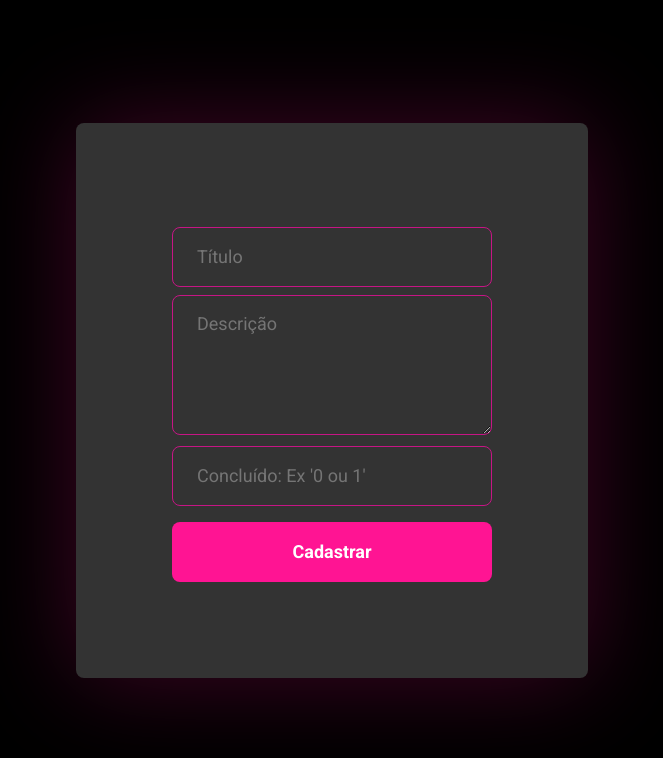
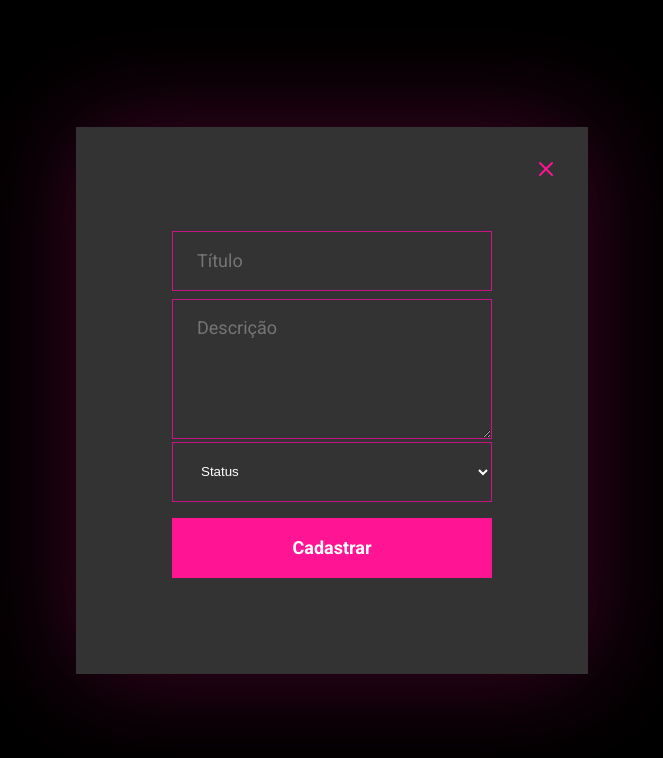
Before and after one commit to jordanamomberg/lista-tarefas, a React (Create React App) app in the folder frontend/: page /cadastro in a window 1280 px wide. Shown: the top 758 px of the page, without its empty margins (308-971 px from the left). Built offline with nearby package versions, Linux system fonts and the light colour scheme.

Commit message:
selected + closeButton

```diff
--- a/frontend/src/global.css
+++ b/frontend/src/global.css
@@ -21,14 +21,22 @@ button {
     cursor: pointer;
 }
 
-form input {
+form input,
+form select {
     width: 100%;
     height: 60px;
     border: 1px solid #C71585;
-    border-radius: 8px;
     padding: 0 24px;
     background-color: #333;
     color: white;
+}
+
+form select option:hover {
+    -moz-appearance: none;
+-webkit-appearance: none;
+    background-color: #C71585;
+        box-shadow: 0 0 10px 100px #C71585 inset;
+
 }
 
 form textarea {
@@ -36,7 +44,6 @@ form textarea {
     min-height: 140px;
     resize: vertical;
     border: 1px solid #C71585;
-    border-radius: 8px;
     padding: 16px 24px;
     line-height: 24px;
     background-color: #333;
@@ -49,7 +56,6 @@ form textarea {
     height: 60%;
     background: #FF1493;
     border: 0;
-    border-radius: 8px;
     color: #fff;
     font-weight: 700;
     margin-top: 16px;
--- a/frontend/src/pages/EditTask/index.js
+++ b/frontend/src/pages/EditTask/index.js
@@ -1,5 +1,6 @@
 import React, { useState } from "react";
 import { useHistory, useLocation, useParams } from "react-router-dom";
+import { FiX } from "react-icons/fi";
 
 import api from "../../services/api";
 
@@ -36,6 +37,10 @@ export default function NewTask() {
   return (
     <div className="new-task-container">
       <div className="content">
+        <button className="close" onClick={() => history.push('/')}>
+          <FiX size={24} color="#FF1493"/>
+        </button>
+
         <form onSubmit={handleNewTask}>
           <input
             placeholder="Título"
@@ -49,15 +54,28 @@ export default function NewTask() {
             onChange={(e) => setDescription(e.target.value)}
           />
 
-          <input
-            placeholder="Concluído: Ex '0 ou 1'"
-            value={status}
-            onChange={(e) => setStatus(e.target.value)}
-          />
+          <select onChange={(e) => setStatus(e.target.value)}>
+            <option value="" >Concluído</option>
+            <option
+              value="1"
 
-          <button className="button">Editar</button>
+            >
+              Sim
+            </option>
+            <option
+              value="0"
+            >
+              Não
+            </option>
+          </select>
+
+          <button className="button">Salvar alterações</button>
         </form>
       </div>
     </div>
   );
 }
+
+// placeholder="Concluído: Ex '0 ou 1'"
+// value={status}
+// onChange={(e) => setStatus(e.target.value)}
--- a/frontend/src/pages/EditTask/styles.css
+++ b/frontend/src/pages/EditTask/styles.css
@@ -14,11 +14,19 @@
     padding: 96px;
     background: #333;
     box-shadow: 0 0 100px rgba(255, 20, 147, 0.25);
-    border-radius: 8px;
 
     display: flex;
     justify-content: space-between;
     align-items: center;
+    position: relative;
+}
+
+.new-task-container .close {
+    position: absolute;
+    right: 30px;
+    top: 30px;
+    background: transparent;
+    border: none;
 }
 
 .new-task-container .content form {
--- a/frontend/src/pages/NewTask/index.js
+++ b/frontend/src/pages/NewTask/index.js
@@ -1,5 +1,6 @@
 import React, { useState } from "react";
 import { useHistory } from "react-router-dom";
+import { FiX } from "react-icons/fi";
 
 import api from "../../services/api";
 
@@ -21,6 +22,7 @@ export default function NewTask() {
       concluido:status,
     };
 
+    console.log(data)
     try {
       await api.post("/tarefas", data);
 
@@ -33,6 +35,10 @@ export default function NewTask() {
   return (
     <div className="new-task-container">
       <div className="content">
+        <button className="close" onClick={() => history.push('/')}>
+          <FiX size={24} color="#FF1493"/>
+        </button>
+
         <form onSubmit={handleNewTask}>
           <input
             placeholder="Título"
@@ -46,11 +52,20 @@ export default function NewTask() {
             onChange={(e) => setDescription(e.target.value)}
           />
 
-          <input
-            placeholder="Concluído: Ex '0 ou 1'"
-            value={status}
-            onChange={(e) => setStatus(e.target.value)}
-          />
+          <select onChange={(e) => setStatus(e.target.value)}>
+            <option value="" >Status</option>
+            <option
+              value="1"
+
+            >
+              OK
+            </option>
+            <option
+              value="0"
+            >
+              Não OK
+            </option>
+          </select>
 
           <button className="button">Cadastrar</button>
         </form>
--- a/frontend/src/pages/NewTask/styles.css
+++ b/frontend/src/pages/NewTask/styles.css
@@ -14,11 +14,19 @@
     padding: 96px;
     background: #333;
     box-shadow: 0 0 100px rgba(255, 20, 147, 0.25);
-    border-radius: 8px;
 
     display: flex;
     justify-content: space-between;
     align-items: center;
+    position: relative;
+}
+
+.new-task-container .close {
+    position: absolute;
+    right: 30px;
+    top: 30px;
+    background: transparent;
+    border: none;
 }
 
 .new-task-container .content form {
--- a/frontend/src/pages/Tasks/index.js
+++ b/frontend/src/pages/Tasks/index.js
@@ -47,7 +47,7 @@ export default function Tasks() {
 
             <strong>Concluído:</strong>
             <p>
-              {task.concluido === 0 ? (
+              {task.concluido == 0 ? (
                 <FiXCircle size={18} color="#FF0000" />
               ) : (
                 <FiCheckCircle size={18} color="#32CD32" />
--- a/frontend/src/pages/Tasks/styles.css
+++ b/frontend/src/pages/Tasks/styles.css
@@ -29,7 +29,6 @@
 .task-container ul li {
     background: #333;
     box-shadow: 0 0 50px rgba(255, 20, 147, 0.20);
-    border-radius: 8px;
     padding: 24px;
     position: relative;
 }
```
